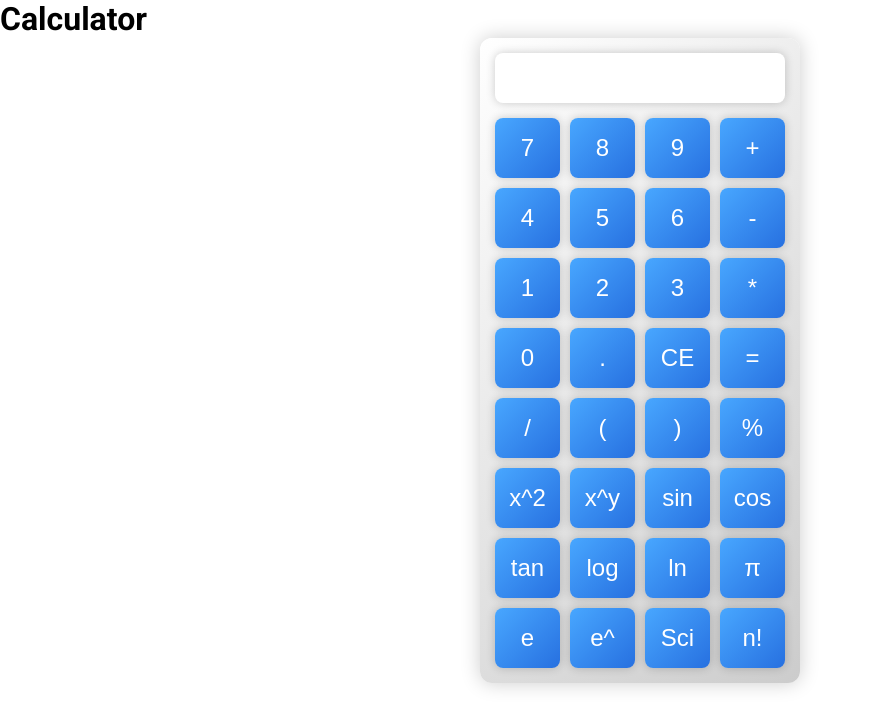
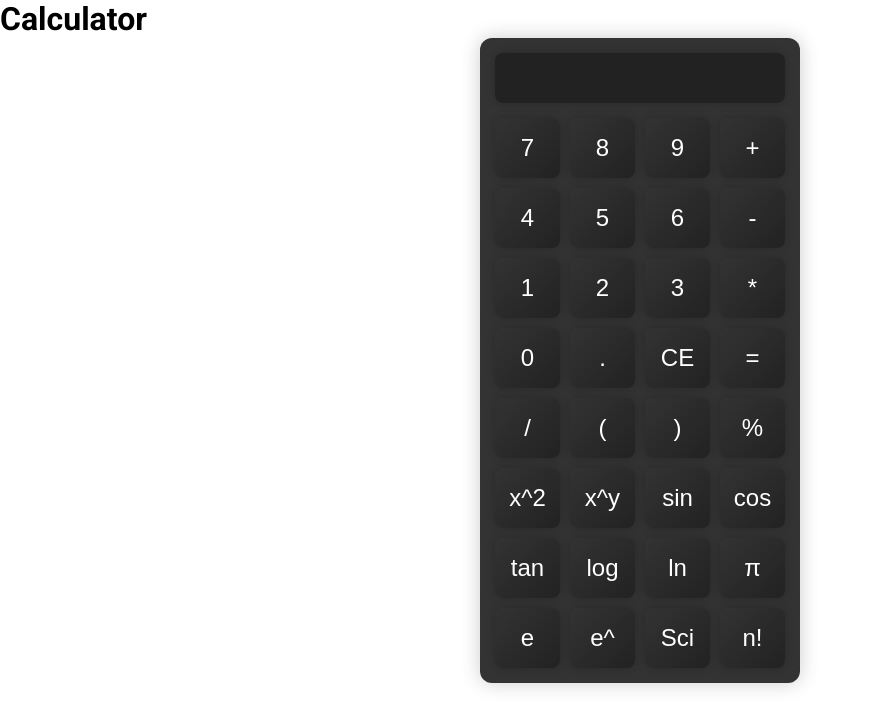
Before and after one commit to ankurhalder/CODSOFT, a React (Vite) app in the folder CALCULATOR/: page / in a window 1280 px wide. Shown: the top 728 px of the page, without its empty margins (0-869 px from the left). Built offline with nearby package versions, Linux system fonts and the light colour scheme; a web font is replaced by a local one.

Commit message:
this is p[erfect color scheme

```diff
--- a/CALCULATOR/styles/components/_calculator.scss
+++ b/CALCULATOR/styles/components/_calculator.scss
@@ -1,7 +1,7 @@
 .calculator {
 	width: 320px;
 	margin: 0 auto;
-	background: linear-gradient(135deg, #fff, #ccc);
+	background: #333;
 	border-radius: 12px;
 	box-shadow: 0 0 20px rgba(0, 0, 0, 0.2);
 	font-family: Arial, sans-serif;
@@ -13,8 +13,10 @@
 		height: 50px;
 		padding: 10px;
 		font-size: 24px;
+		background: #222;
 		border: none;
 		border-radius: 8px;
+		color: #fff;
 		margin-bottom: 15px;
 		box-shadow: 0 0 10px rgba(0, 0, 0, 0.2);
 	}
@@ -28,7 +30,7 @@
 			width: 100%;
 			height: 60px;
 			font-size: 24px;
-			background: linear-gradient(135deg, #48a7ff, #2770e0);
+			background: linear-gradient(135deg, #333, #222);
 			color: #fff;
 			border: none;
 			border-radius: 8px;
@@ -37,7 +39,7 @@
 			transition: background 0.3s;
 
 			&:hover {
-				background: linear-gradient(135deg, #2770e0, #48a7ff);
+				background: linear-gradient(135deg, #222, #333);
 			}
 		}
 	}
```
